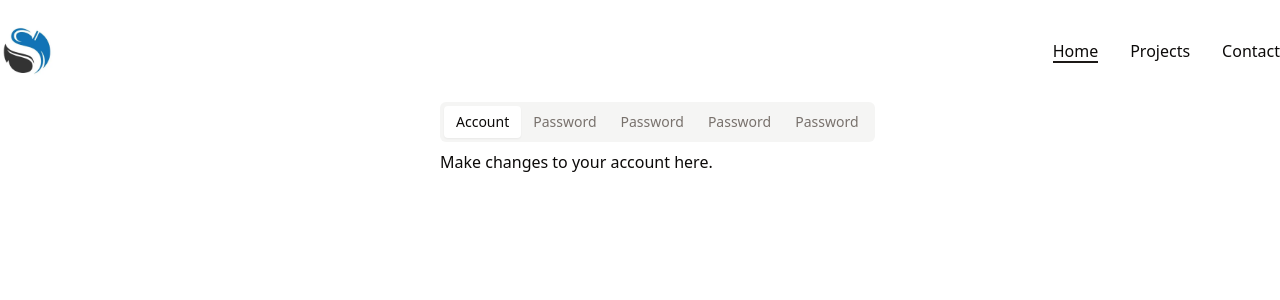
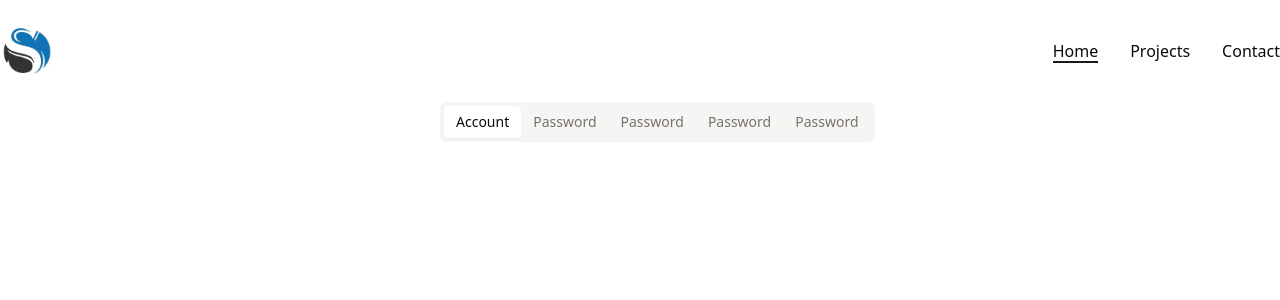
Before and after one commit to miggy-pg/simple-nextjs-app, a Next.js app: page / in a window 1280 px wide. Shown: the top 300 px of the page. Built offline with nearby package versions, Linux system fonts and the light colour scheme.

Commit message:
chore: cta design

```diff
--- a/components/CallToAction/call-to-action.tsx
+++ b/components/CallToAction/call-to-action.tsx
@@ -12,15 +12,9 @@ function CallToAction() {
           <TabsTrigger value="philosophy">Password</TabsTrigger>
           <TabsTrigger value="spaces">Password</TabsTrigger>
         </TabsList>
-        <TabsContent value="services">
-          Make changes to your account here.
-        </TabsContent>
-        <TabsContent value="offices">
-          Make changes to your account here.
-        </TabsContent>
-        <TabsContent value="team">
-          Make changes to your account here.
-        </TabsContent>
+        <TabsContent value="services"></TabsContent>
+        <TabsContent value="offices"></TabsContent>
+        <TabsContent value="team"></TabsContent>
         <TabsContent value="philosophy">Change your password here.</TabsContent>
         <TabsContent value="spaces">Change your password here.</TabsContent>
       </Tabs>
```
